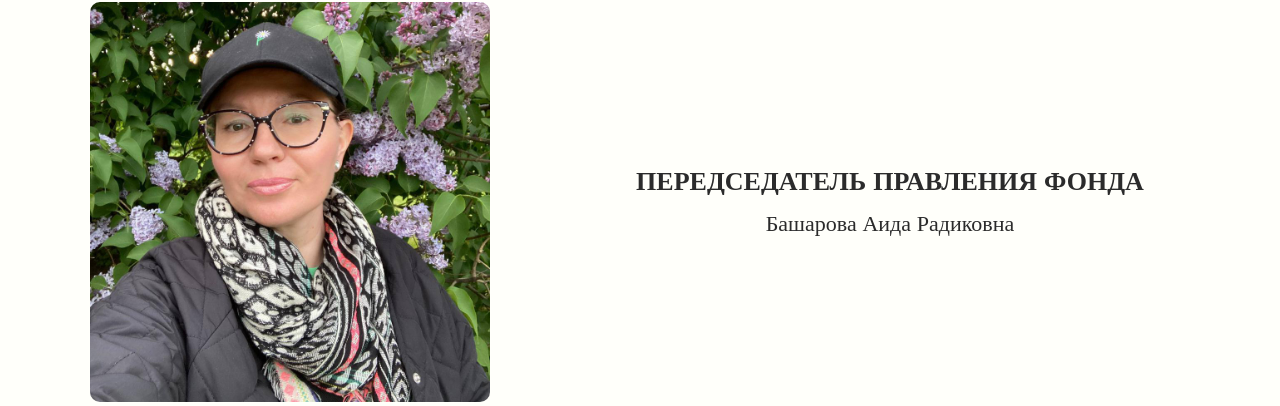
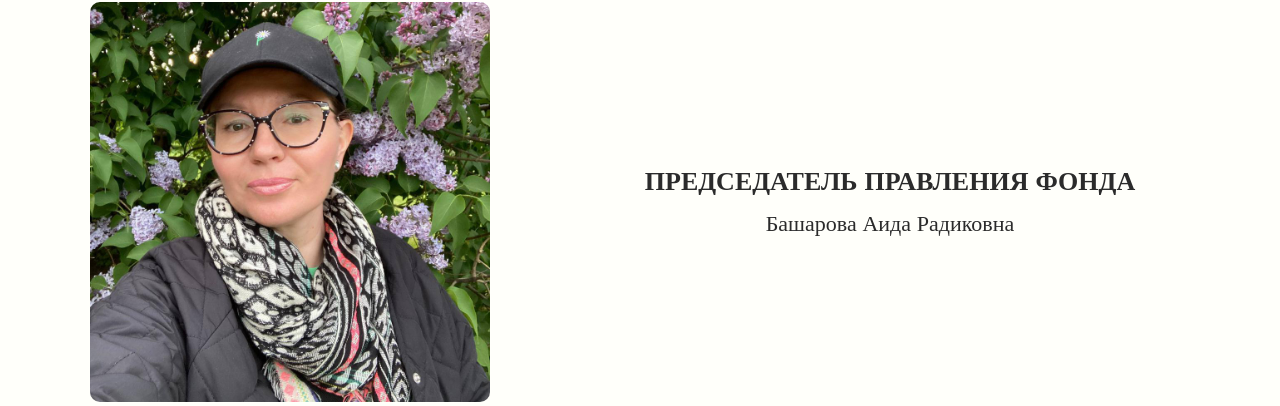
Before and after one commit to RombosK/Z-Force, a Django app: page /home/about/ in a window 1280 px wide. Shown: the part 1146-1552 px from the top of the page. Run offline with Django 4.2, Linux system fonts and the light colour scheme.

Commit message:
Update about.html
Надеюсь, ВСЁ!

```diff
--- a/mainapp/templates/mainapp/about.html
+++ b/mainapp/templates/mainapp/about.html
@@ -49,7 +49,7 @@
       class="about__item_img"
     />
     <div class="about__item_description">
-      <p class="about__item_title">ПЕРЕДСЕДАТЕЛЬ ПРАВЛЕНИЯ ФОНДА</p>
+      <p class="about__item_title">ПРЕДСЕДАТЕЛЬ ПРАВЛЕНИЯ ФОНДА</p>
       <p class="about__item_text">Башарова Аида Радиковна</p>
     </div>
   </div>
```
